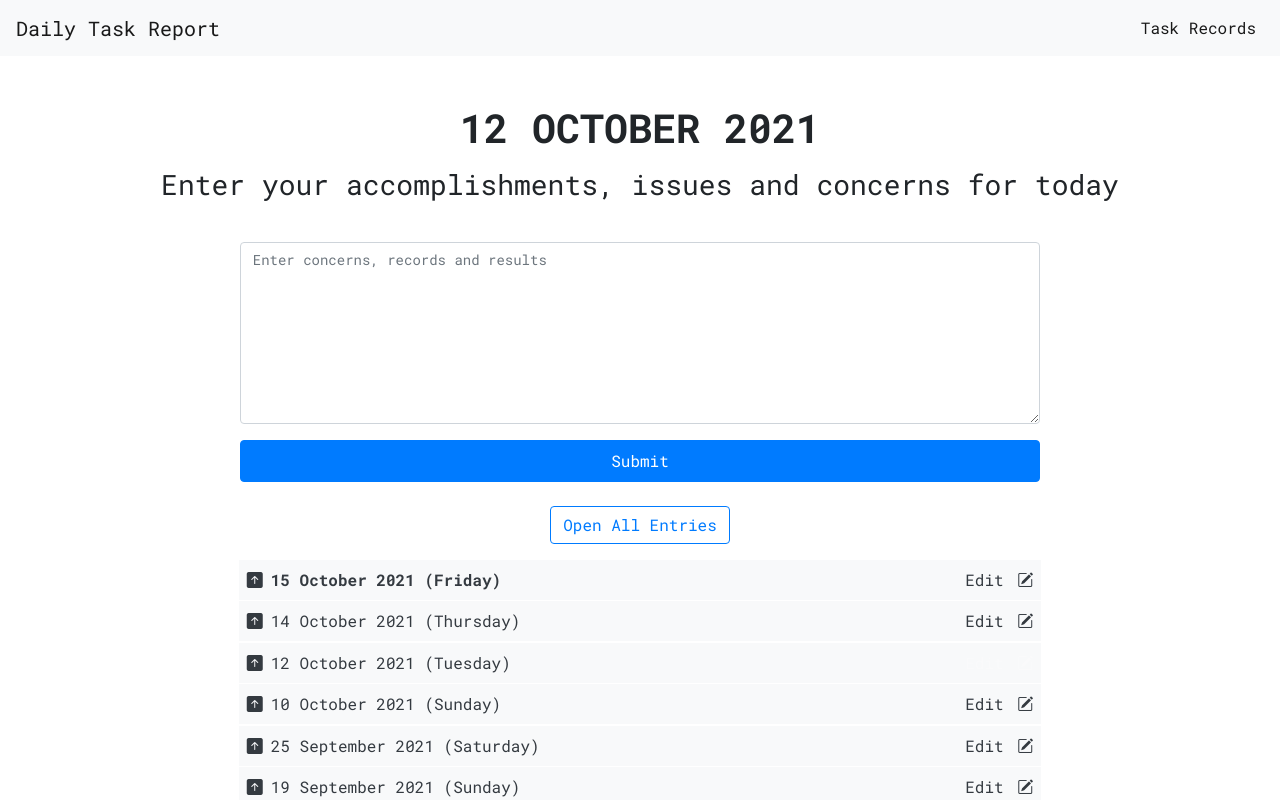
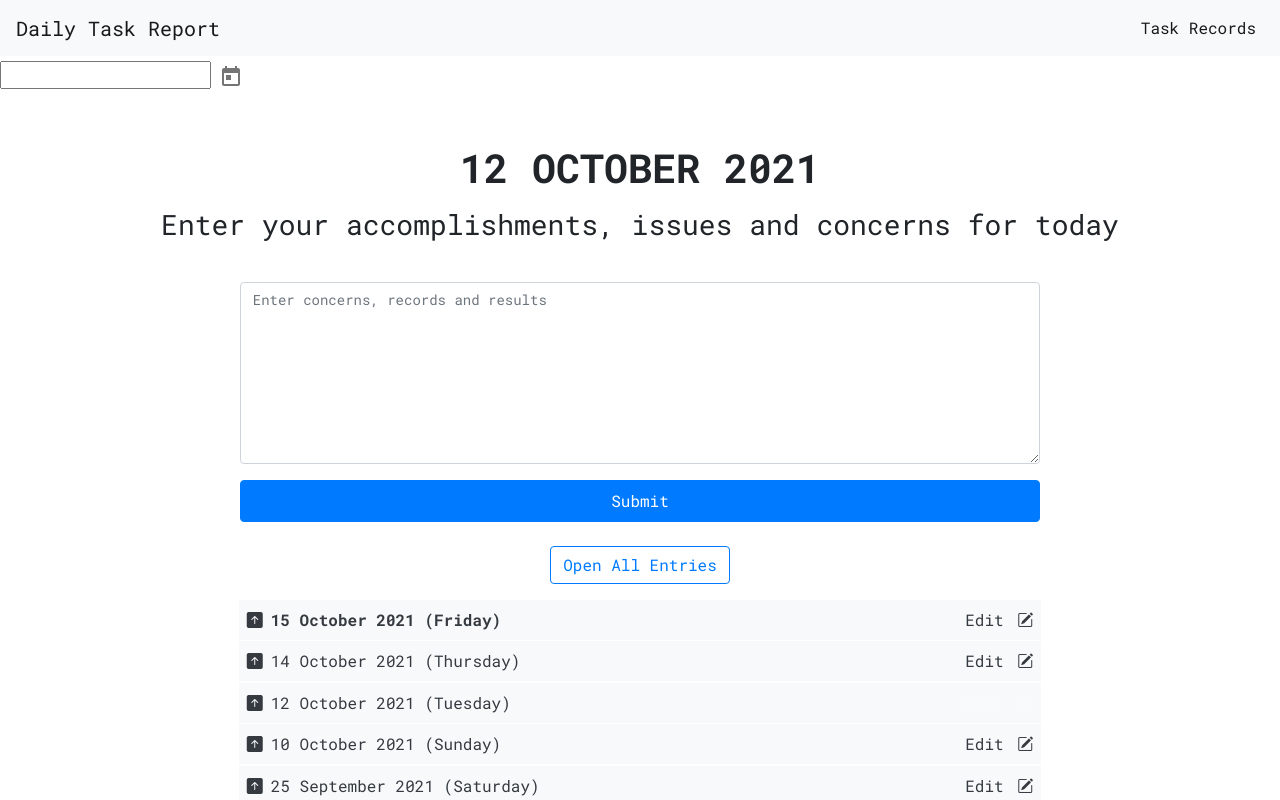
Before and after one commit to TransistorSmoke/daily-task-report, an Angular app: page / in a window 1280 px wide. Built offline with nearby package versions, Linux system fonts and the light colour scheme.

Commit message:
WIP - ng material datepicker work

```diff
--- a/package.json
+++ b/package.json
@@ -20,6 +20,8 @@
     "@angular/platform-browser": "~12.0.5",
     "@angular/platform-browser-dynamic": "~12.0.5",
     "@angular/router": "~12.0.5",
+    "angular-material": "^1.2.3",
+    "angular-mydatepicker": "^0.11.5",
     "bootstrap": "^4.6.0",
     "bootstrap-icons": "^1.5.0",
     "rxjs": "~6.6.0",
--- a/src/app/app.component.html
+++ b/src/app/app.component.html
@@ -1,3 +1,8 @@
 <navigation></navigation>
 
+<input matInput [matDatepicker]="picker">
+<mat-datepicker-toggle matSuffix [for]="picker"></mat-datepicker-toggle>
+<mat-datepicker #picker></mat-datepicker>
+
+
 <app-records-group [arrayEntries]="newEntries"></app-records-group>
```
Also changed, not shown: src/app/app.component.ts (+6 -1 lines), src/app/app.module.ts (+9 -2 lines), 1 other file (tests, documents, lock files or other folders).
